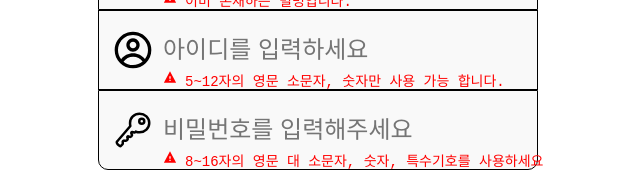
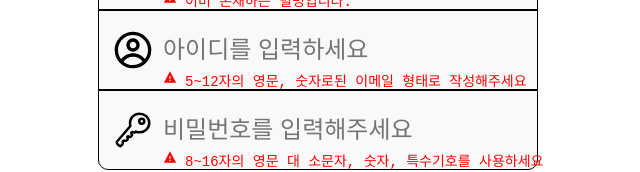
Before and after one commit to codestates-seb/seb39_main_043, a React (Create React App) app in the folder client/: page /joinpage in a window 1280 px wide. Shown: the part 214-386 px from the top of the page, without its empty margins (322-962 px from the left). Built offline with nearby package versions, Linux system fonts and the light colour scheme.

Commit message:
front/fix : 경고 메세지 내용 수정

```diff
--- a/client/src/components/molecules/JoinForm.js
+++ b/client/src/components/molecules/JoinForm.js
@@ -10,7 +10,7 @@ const JoinForm = ({ className }) => {
         <atoms.WarningBox className={''} value={'이미 존재하는 별명입니다.'} />
       </atoms.InputJoinNickname>
       <atoms.InputJoinId>
-        <atoms.WarningBox className={''} value={'5~12자의 영문 소문자, 숫자만 사용 가능 합니다.'} />
+        <atoms.WarningBox className={''} value={'5~12자의 영문, 숫자로된 이메일 형태로 작성해주세요'} />
       </atoms.InputJoinId>
       <atoms.InputJoinPassword>
         <atoms.WarningBox className={''} value={'8~16자의 영문 대 소문자, 숫자, 특수기호를 사용하세요'} />
```
